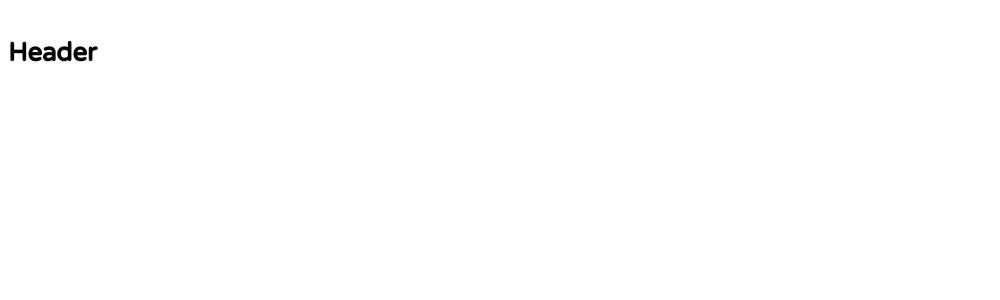
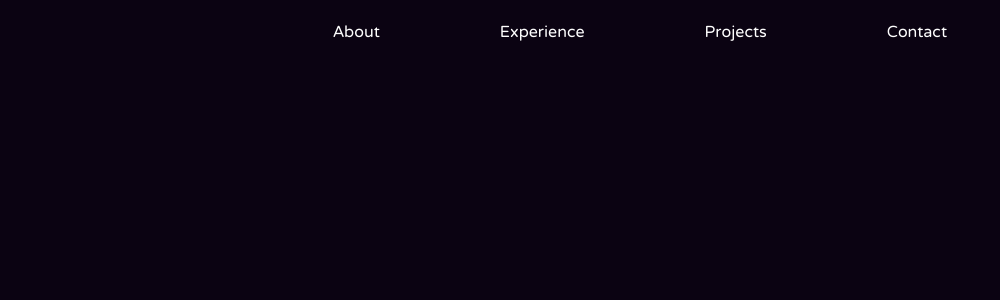
Before and after one commit to samuel-neves/portfolio, a Next.js app: page / in a window 1280 px wide. Shown: the top 300 px of the page, without its empty margins (0-1000 px from the left). Built offline with nearby package versions, Linux system fonts and the light colour scheme.

Commit message:
feat: basic header implementation

```diff
--- a/components/Header/index.tsx
+++ b/components/Header/index.tsx
@@ -1,11 +1,17 @@
 import React from 'react';
 
-import { Container } from './styles';
+import { Container, HeaderButton } from './styles';
 
 const Header: React.FC = () => {
+  const menuItems = ['About', 'Experience', 'Projects', 'Contact'];
+
   return (
     <Container>
-      <h1>Header</h1>
+      {menuItems.map(item => (
+        <HeaderButton>
+          <h1>{item}</h1>
+        </HeaderButton>
+      ))}
     </Container>
   );
 };
--- a/components/Header/styles.ts
+++ b/components/Header/styles.ts
@@ -1,3 +1,32 @@
 import styled from 'styled-components';
 
-export const Container = styled.div``;
+export const Container = styled.div`
+  position: fixed;
+  top: 0;
+  left: 0;
+  width: 100%;
+  display: flex;
+  align-items: center;
+  justify-content: center;
+`;
+
+export const HeaderButton = styled.button`
+  color: ${props => props.theme.color};
+  margin: 12px 48px;
+  padding: 0 12px;
+  font-size: 20px;
+
+  h1 {
+    font-size: 20px;
+    font-weight: 500;
+    transition: all 0.2s ease-in-out;
+    color: ${props => props.theme.color};
+  }
+
+  &:hover {
+    h1 {
+      color: ${props => props.theme.accentColor};
+      text-shadow: 2px 1px 3px ${props => props.theme.accentColor};
+    }
+  }
+`;
--- a/pages/index.tsx
+++ b/pages/index.tsx
@@ -1,19 +1,26 @@
 import type { NextPage } from 'next';
 import Head from 'next/head';
+import { ThemeProvider } from 'styled-components';
+import { GlobalStyle, theme, Container } from '../styles/global';
 
 import { Header } from '../components';
 
 const Home: NextPage = () => {
   return (
-    <div>
+    <>
+      <ThemeProvider theme={theme}>
         <Head>
           <title>Dev. Samuel Neves</title>
           <meta name="description" content="Samuel Neves portfolio" />
           <link rel="icon" href="/favicon.ico" />
           <link rel="stylesheet" href="/fonts.css" />
         </Head>
+        <Container>
           <Header />
-    </div>
+        </Container>
+      </ThemeProvider>
+      <GlobalStyle />
+    </>
   );
 };
 
--- a/public/fonts.css
+++ b/public/fonts.css
@@ -2,7 +2,3 @@
   font-family: NTR;
   src: url(./NTR-Regular.ttf);
 }
-
-* {
-  font-family: 'NTR';
-}
--- /dev/null
+++ b/styles/global.ts
@@ -0,0 +1,36 @@
+import styled, { createGlobalStyle } from 'styled-components';
+
+export const theme = {
+  background: '#0B0312',
+  color: '#ffffff',
+  accentColor: '#14F195',
+};
+
+export const Container = styled.div`
+  min-height: 100vh;
+`;
+
+export const GlobalStyle = createGlobalStyle`
+  * {
+    font-family: 'NTR';
+    padding: 0;
+    margin: 0;
+  }
+
+  body {
+    background-color: ${() => theme.background};
+  }
+
+  button {
+    border: none;
+    background-color: transparent;
+  }
+
+  button:hover {
+    cursor: pointer;
+  }
+
+  a {
+    text-decoration: none;
+  }
+`;
```
Lines whose indentation alone changed are shown as unchanged.
